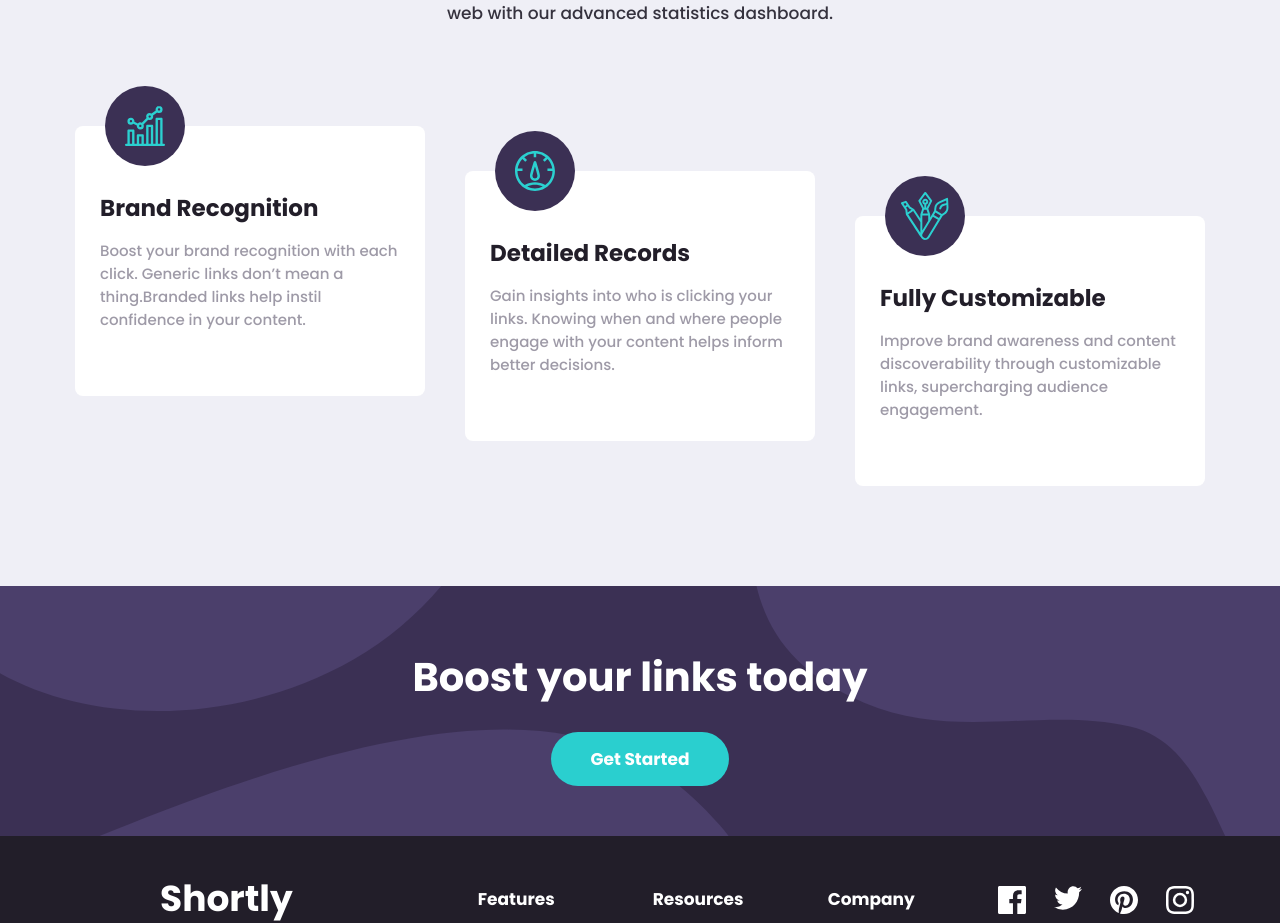
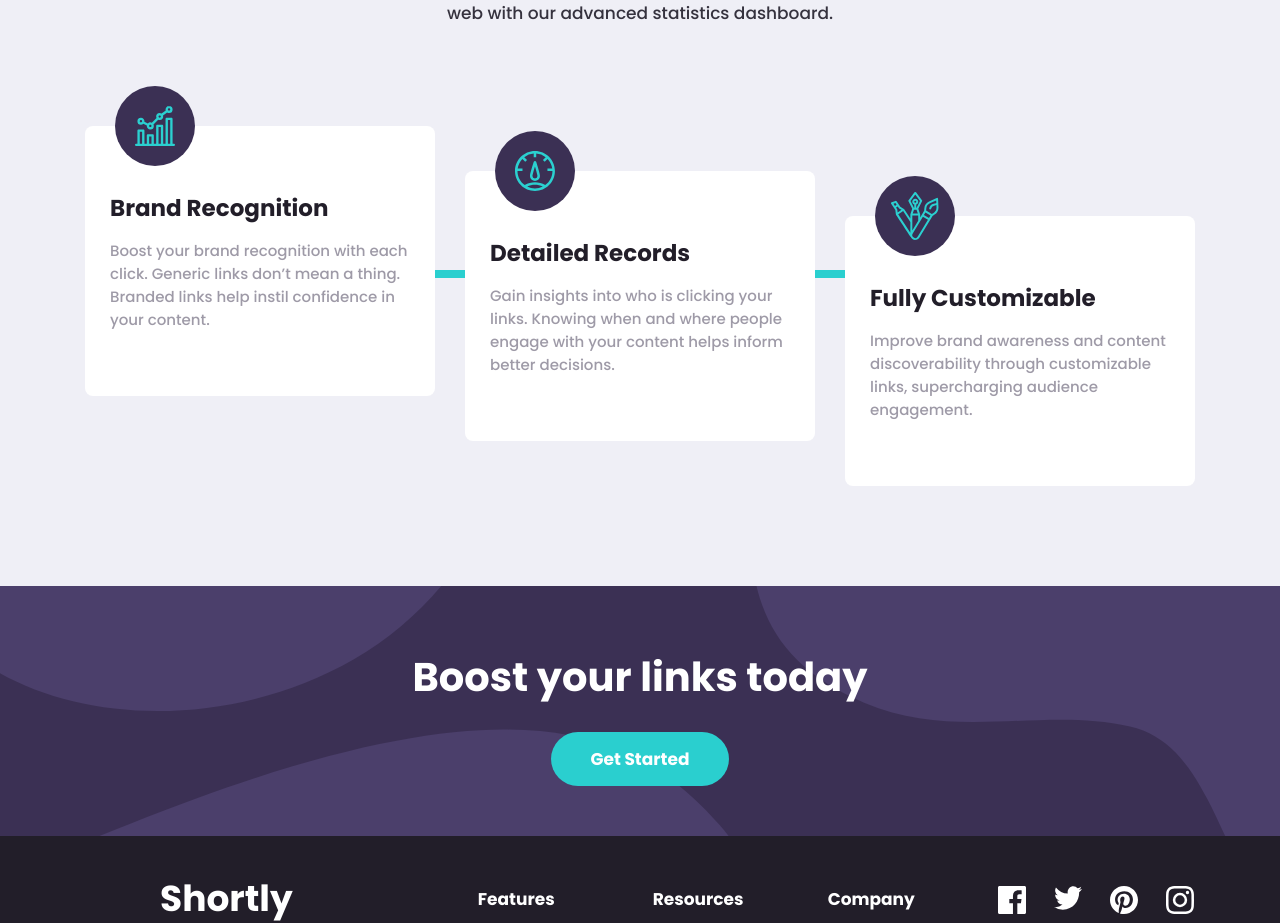
Before and after one commit to DilinyerCR/URL-Shortening, a React (Vite) app: page / in a window 1280 px wide. Shown: the part 981-1904 px from the top of the page. Built offline with nearby package versions, Linux system fonts and the light colour scheme.

Commit message:
line added

```diff
--- a/src/components/Shortening/Shortening.module.css
+++ b/src/components/Shortening/Shortening.module.css
@@ -103,7 +103,6 @@
     margin: 0 auto;
     padding: 6px;
     width: 100%;
-    /* background-color: var(--Cyan); */
     border-radius: 6px;
     color: white;
     font-size: 1.4rem;
--- a/src/components/Statistics/Statistics.jsx
+++ b/src/components/Statistics/Statistics.jsx
@@ -23,8 +23,10 @@ const Statistics = () => {
                         <img src={brandIcon} alt="" />
                     </div>
                     <h3>Brand Recognition</h3>
-                    <p>Boost your brand recognition with each click. Generic links don’t mean a thing.Branded links help instil confidence in your content.</p>
+                    <p>Boost your brand recognition with each click. Generic links don’t mean a thing. Branded links help instil confidence in your content.</p>
                 </div>
+
+                <div className={styles.Line}></div>
 
                 <div className={styles.Box2}>
                     <div className={styles.IconContainer}>
--- a/src/components/Statistics/Statistics.module.css
+++ b/src/components/Statistics/Statistics.module.css
@@ -25,8 +25,21 @@
     padding: 0 30px;
     display: flex;
     flex-direction: column;
-    gap: 100px;
+    gap: 90px;
     text-align: center;
+    position: relative;
+}
+
+.Line {
+    width: 8px;
+    height: 480px;
+    position: absolute;
+    top: 220px;
+    left: 50%;
+    right: 50%;
+    transform: translate(-50%, 0);
+    background-color: var(--Cyan);
+    z-index: 1;
 }
 
 .Box1,
@@ -37,6 +50,7 @@
     border-radius: 8px;
     text-align: center;
     position: relative;
+    z-index: 2;
 }
 
 .Box1 h3,
@@ -85,6 +99,13 @@
         flex-direction: row;
         gap: 20px;
     }
+
+    .Line {
+        width: 400px;
+        height: 8px;
+        top: 50%;
+        bottom: 50%;
+    }
 }
 
 
@@ -104,7 +125,7 @@
         flex-direction: row;
         justify-content: center;
         align-items: flex-start;
-        gap: 40px;
+        gap: 30px;
     }
 
     .Box1,
@@ -132,4 +153,11 @@
         right: 50%;
         transform: translate(-50%, 0);
     }
+
+    .Line {
+        width: 600px;
+        height: 8px;
+        top: 40%;
+        /* z-index: 5; */
+    }
 }
```
